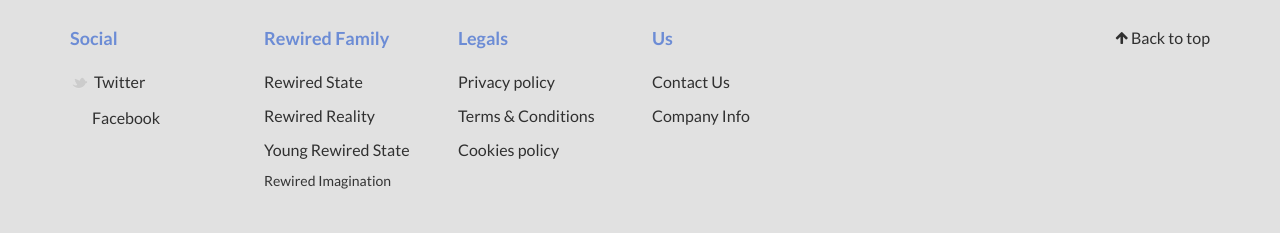
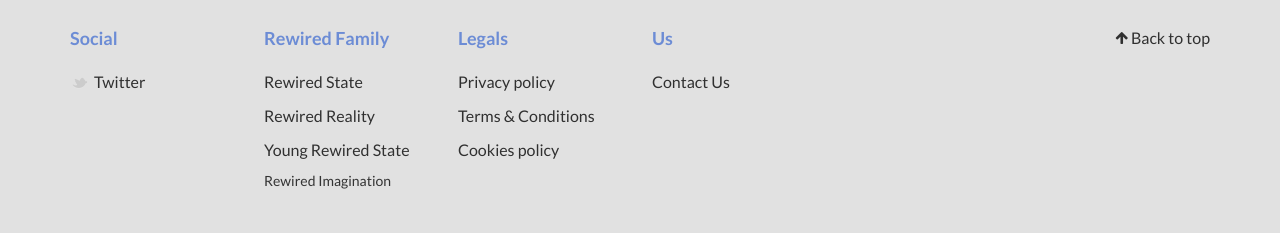
Before and after one commit to adamamyl/rewiredimagination.com, a Jekyll site: the page built from index.html, in a window 1280 px wide. Shown: the part 999-1232 px from the top of the page. Built offline with Jekyll 4.4.1, drawn with Linux system fonts in a browser that asks for light colours; nearby versions of some CDN libraries; Markdown is read by kramdown in place of the engine named in the settings; some of the changed lines change nothing that is shown.

Commit message:
quell not ready yet pages, use new GA snippet

```diff
--- a/_includes/footer.html
+++ b/_includes/footer.html
@@ -6,7 +6,7 @@
                     <ul class="nav nav-list">
                     <h4>Social</h4>
                         <li><a href="https://twitter.com/rewiredimagine"><span class="icon icon-social-new icon-twitter"></span>Twitter</a></li>
-                        <li><a href="https://facebook.com/rewiredimgation"><span class="icon-social-new.icon-facebook"></span>Facebook</a></li>
+                        <!-- <li><a href="https://facebook.com/rewiredimgation"><span class="icon-social-new.icon-facebook"></span>Facebook</a></li>-->
 
                     </ul>
 
@@ -28,7 +28,7 @@
                     <ul class="nav nav-list">
                     <h4>Us</h4>
                         <li><a href="/contact/">Contact Us</a></li>
-                        <li><a href="/company-info/">Company Info</a></li>
+                        <!-- <li><a href="/company-info/">Company Info</a></li> -->
                     </ul>
                 </div> <!-- close row -->
             </div> <!-- footer-inner -->
@@ -40,18 +40,15 @@
         <script type="text/javascript" src="media/js/main.js%3Ftime=1381856927"></script>
 
         <!-- Google Analytics code -->
-        <script type="text/javascript">
-            var _gaq = _gaq || [];
-            _gaq.push(['_setAccount', '']);
-            _gaq.push(['_trackPageview']);
+        <script>
+            (function(i,s,o,g,r,a,m){i['GoogleAnalyticsObject']=r;i[r]=i[r]||function(){
+                (i[r].q=i[r].q||[]).push(arguments)},i[r].l=1*new Date();a=s.createElement(o),
+                m=s.getElementsByTagName(o)[0];a.async=1;a.src=g;m.parentNode.insertBefore(a,m)
+            })(window,document,'script','//www.google-analytics.com/analytics.js','ga');
 
-            (function() {
-            var ga = document.createElement('script'); ga.type = 'text/javascript'; ga.async = true;
-            ga.src = ('https:' == document.location.protocol ? 'https://ssl' : 'http://www') + '.google-analytics.com/ga.js';
-            var s = document.getElementsByTagName('script')[0]; s.parentNode.insertBefore(ga, s);
-            })();
+            ga('create', 'UA-42805665-2', 'rewiredimagination.com');
+            ga('send', 'pageview');
         </script>
-
     </body>
 
 </html>
```
